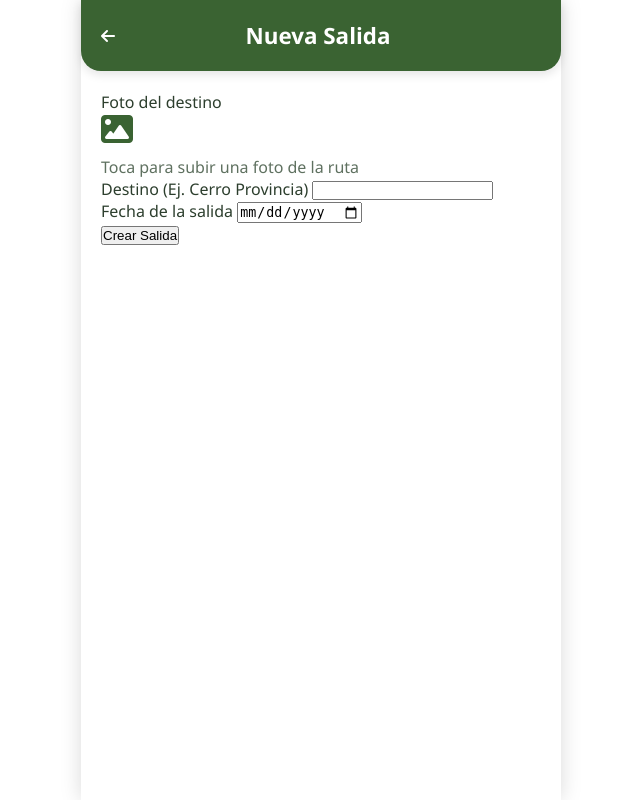
After one commit to Fxlipx28/Universidad, a Django app: page /crear-salida/ in a window 1280 px wide. The commit adds this page. Shown: the whole page, without its empty margins (319-959 px from the left). Run offline with Django 5.2, Linux system fonts and the light colour scheme.

Commit message:
diseño de pagina 1

```diff
--- /dev/null
+++ b/inicio/templates/inicio/crear_salida.html
@@ -0,0 +1,44 @@
+{% load static %}
+<!DOCTYPE html>
+<html lang="es">
+<head>
+    <meta charset="UTF-8">
+    <meta name="viewport" content="width=device-width, initial-scale=1.0">
+    <title>{{ titulo }}</title>
+    <link rel="stylesheet" href="{% static 'inicio/style.css' %}">
+    <link rel="stylesheet" href="https://cdnjs.cloudflare.com/ajax/libs/font-awesome/6.4.0/css/all.min.css">
+</head>
+<body>
+    <header class="top-bar">
+        <!-- Botón para volver atrás -->
+        <a href="{% url 'home' %}" style="color: white; text-decoration: none;"><i class="fas fa-arrow-left"></i></a>
+        <h1>{{ titulo }}</h1>
+        <div style="width: 20px;"></div> <!-- Espaciador -->
+    </header>
+
+    <main class="app-content" style="padding: 20px;">
+        <form method="POST" enctype="multipart/form-data">
+            {% csrf_token %}
+
+            <label for="id_imagen">Foto del destino</label>
+            <div class="upload-area" onclick="document.getElementById('id_imagen').click()">
+                <i class="fas fa-image" style="font-size: 2rem; color: var(--primary-green);"></i>
+                <p style="margin-top: 10px; color: var(--text-light);">Toca para subir una foto de la ruta</p>
+                <input type="file" id="id_imagen" name="imagen" style="display: none;" accept="image/*">
+            </div>
+
+            <div class="form-group">
+                <label>Destino (Ej. Cerro Provincia)</label>
+                <input type="text" class="form-control" name="destino">
+            </div>
+
+            <div class="form-group">
+                <label>Fecha de la salida</label>
+                <input type="date" class="form-control" name="fecha">
+            </div>
+
+            <button type="submit" class="btn-dark">Crear Salida</button>
+        </form>
+    </main>
+</body>
+</html>
--- a/inicio/templates/inicio/home.html
+++ b/inicio/templates/inicio/home.html
@@ -76,9 +76,11 @@
         <a href="#" class="nav-item active"><i class="fas fa-home"></i><span>Inicio</span></a>
         <a href="#" class="nav-item"><i class="fas fa-search"></i><span>Buscar</span></a>
 
-        <!-- Botón flotante central para agregar foto/ruta -->
+        <!-- Reemplaza el div del botón de la cámara con esto -->
         <div class="nav-item add-btn-container">
-            <button class="add-btn"><i class="fas fa-camera"></i></button>
+            <a href="{% url 'crear_salida' %}" class="add-btn">
+                <i class="fas fa-camera"></i>
+            </a>
         </div>
 
         <a href="#" class="nav-item"><i class="fas fa-comments"></i><span>Chats</span></a>
--- a/inicio/urls.py
+++ b/inicio/urls.py
@@ -3,4 +3,5 @@ from . import views
 
 urlpatterns = [
     path("", views.home, name="home"),
+    path("crear-salida/", views.crear_salida, name="crear_salida"),
 ]
--- a/inicio/views.py
+++ b/inicio/views.py
@@ -1,4 +1,5 @@
 from django.shortcuts import render
+
 
 def home(request):
     contexto = {
@@ -6,3 +7,10 @@ def home(request):
         "integrantes": ["Felipe", "Compañero 2", "Compañero 3"],
     }
     return render(request, "inicio/home.html", contexto)
+
+
+def crear_salida(request):
+    contexto = {
+        "titulo": "Nueva Salida",
+    }
+    return render(request, "inicio/crear_salida.html", contexto)
```
